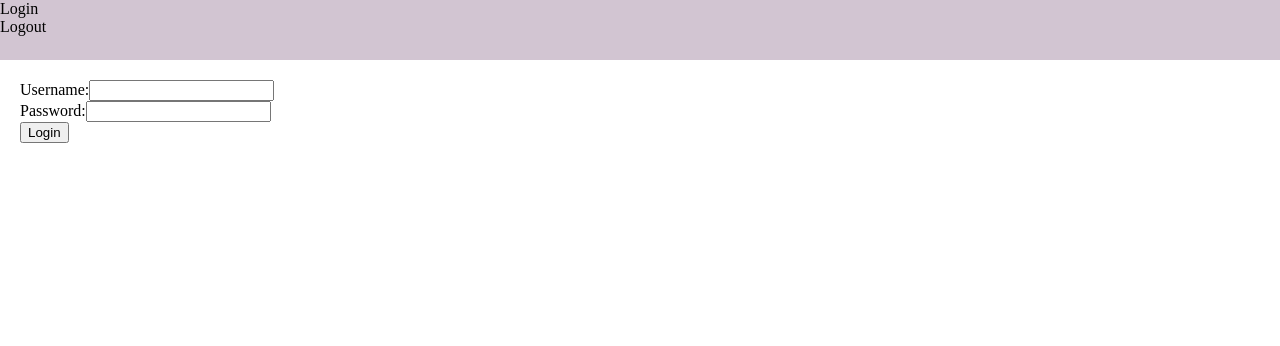
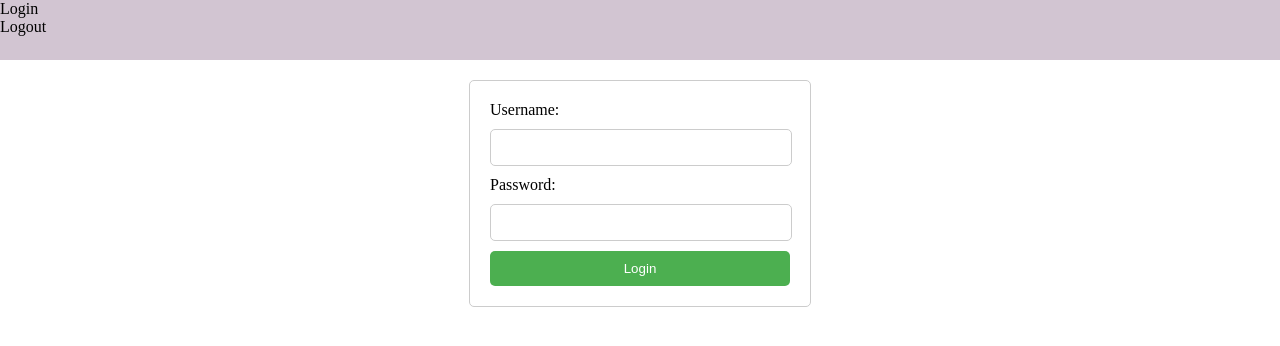
Before and after one commit to PaulWheatcroft/login-logout, a React (Create React App) app: page / in a window 1280 px wide. Shown: the top 346 px of the page. Built offline with nearby package versions, Linux system fonts and the light colour scheme.

Commit message:
Moved LoginForm to component folder and added styling

```diff
--- a/src/App.js
+++ b/src/App.js
@@ -1,4 +1,4 @@
-import LoginForm from "./LoginForm";
+import LoginForm from "./components/LoginForm/LoginForm";
 import "./App.css";
 
 function App() {
--- /dev/null
+++ b/src/components/LoginForm/LoginForm.css
@@ -0,0 +1,40 @@
+.login-form {
+    width: 300px;
+    margin: 0 auto;
+    padding: 20px;
+    border: 1px solid #ccc;
+    border-radius: 5px;
+  }
+
+  .login-form label {
+    display: block;
+    margin-bottom: 10px;
+  }
+
+  .login-form input[type="text"],
+  .login-form input[type="password"] {
+    width: 100%;
+    padding: 10px 0 10px 0;
+    margin-bottom: 10px;
+    border: 1px solid #ccc;
+    border-radius: 5px;
+  }
+
+  .login-form button {
+    width: 100%;
+    padding: 10px 0 10px 0;
+    background-color: #4caf50;
+    color: #fff;
+    border: none;
+    border-radius: 5px;
+    cursor: pointer;
+  }
+
+  .login-form button:hover {
+    background-color: #45a049;
+  }
+
+  .login-form .error {
+    color: red;
+    margin-top: 10px;
+  }
--- a/src/LoginForm.js
+++ b/src/components/LoginForm/LoginForm.js
@@ -1,5 +1,7 @@
 import React, { useState } from "react";
 import axios from "axios";
+
+import "./LoginForm.css";
 
 const LoginForm = () => {
   const [username, setUsername] = useState("");
@@ -28,7 +30,7 @@
   };
 
   return (
-    <form onSubmit={handleSubmit}>
+    <form onSubmit={handleSubmit} className="login-form">
       <div>
         <label>Username:</label>
         <input
```
Also changed, not shown: public/manifest.json.
